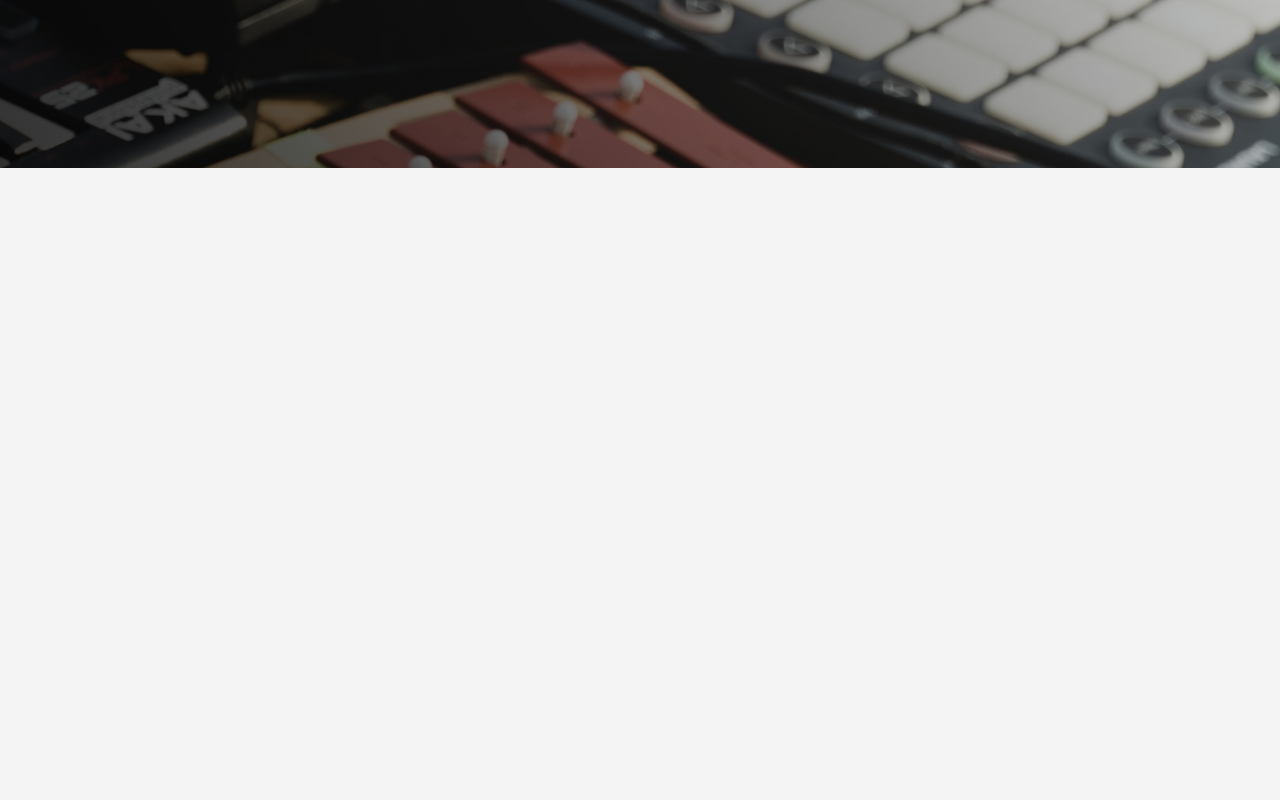
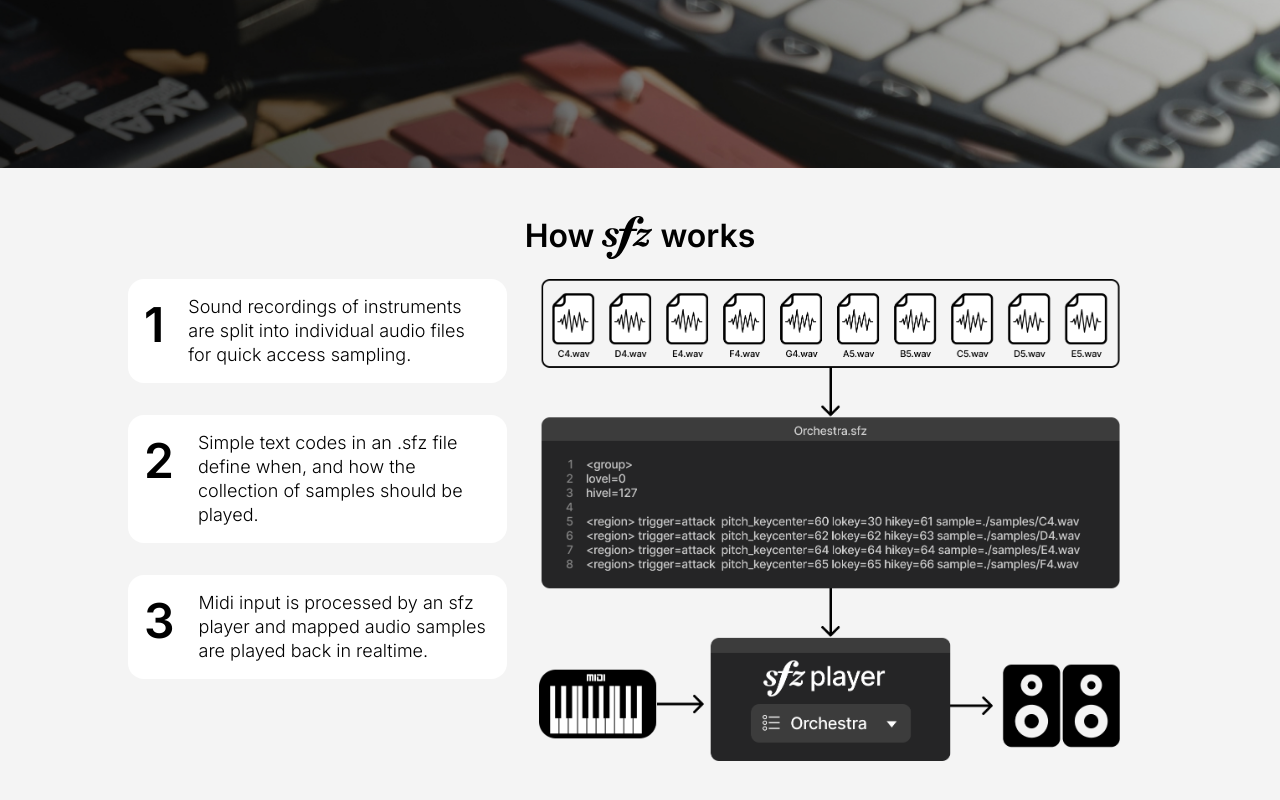
Before and after one commit to kmturley/sfz-website, a Next.js app: page / in a window 1280 px wide. Shown: the part 598-1398 px from the top of the page. Before the commit the page ends 800 px from the top, so only its background shows below. Built offline with nearby package versions, Linux system fonts and the light colour scheme.

Commit message:
How it works section

```diff
--- /dev/null
+++ b/components/banner.tsx
@@ -0,0 +1,24 @@
+import styles from '../styles/components/banner.module.css';
+import { GetBasePath } from '../lib/path';
+
+const Banner = () => (
+  <section className={styles.section}>
+    <div className={styles.container}>
+    <img
+        className={styles.image}
+        src={`${GetBasePath()}/images/digital-instruments-mobile.jpg`}
+        alt="Digital instruments"
+        loading="lazy"
+      />
+      <p>
+        <img
+        className={styles.sfzLogo}
+        src={`${GetBasePath()}/images/sfz-logo.svg`}
+        alt="sfz"
+        loading="lazy"
+        /> is a free and open format to create musical instruments from sound recordings</p>
+    </div>
+  </section>
+);
+
+export default Banner;
--- /dev/null
+++ b/components/how-it-works.tsx
@@ -0,0 +1,41 @@
+import styles from '../styles/components/how-it-works.module.css';
+import { GetBasePath } from '../lib/path';
+
+const HowItWorks = () => (
+  <section className={styles.section}>
+    <div className={styles.container}>
+      <h3>How <img
+        className={styles.logo}
+        src={`${GetBasePath()}/images/sfz-logo.svg`}
+        alt="sfz"
+        loading="lazy"
+        /> works</h3>
+      <div className={styles.table}>
+        <div className={styles.column}>
+          <div className={styles.panel}>
+            <span className={styles.number}>1</span>
+            <p className={styles.description}>Sound recordings of instruments are split into individual audio files for quick access sampling.</p>
+          </div>
+          <div className={styles.panel}>
+            <span className={styles.number}>2</span>
+            <p className={styles.description}>Simple text codes in an .sfz file define when, and how the collection of samples should be played.</p>
+          </div>
+          <div className={styles.panel}>
+            <span className={styles.number}>3</span>
+            <p className={styles.description}>Midi input is processed by an sfz player and mapped audio samples are played back in realtime.</p>
+          </div>
+        </div>
+        <div className={styles.column}>
+          <img
+            className={styles.diagram}
+            src={`${GetBasePath()}/images/diagram.png`}
+            alt="How it works diagram"
+            loading="lazy"
+            />
+        </div>
+      </div>
+    </div>
+  </section>
+);
+
+export default HowItWorks;
--- a/components/layout.tsx
+++ b/components/layout.tsx
@@ -19,7 +19,7 @@ const Layout = ({ children }: LayoutProps) => (
       <meta name="og:title" content={siteTitle} />
       <meta name="twitter:card" content="summary_large_image" />
       <link
-        href="https://fonts.googleapis.com/css2?family=Inter:wght@400;500;600&amp;display=swap"
+        href="https://fonts.googleapis.com/css2?family=Inter:wght@300;400;500;600&amp;display=swap"
         rel="stylesheet"
       ></link>
       <link rel="apple-touch-icon" sizes="180x180" href={`${GetBasePath()}/icons/apple-touch-icon.png`} />
--- a/pages/index.tsx
+++ b/pages/index.tsx
@@ -2,29 +2,16 @@ import Head from 'next/head';
 import Layout, { siteTitle } from '../components/layout';
 import styles from '../styles/index.module.css';
 import { GetBasePath } from '../lib/path';
+import HowItWorks from '../components/how-it-works';
+import Banner from '../components/banner';
 
 const Home = () => (
   <Layout>
     <Head>
       <title>{siteTitle}</title>
     </Head>
-    <section className={`${styles.section} ${styles.sectionInstruments}`}>
-      <div className={`${styles.container} ${styles.containerInstruments}`}>
-      <img
-          className={styles.sectionImage}
-          src={`${GetBasePath()}/images/digital-instruments-mobile.jpg`}
-          alt="Digital instruments"
-          loading="lazy"
-        />
-        <p>
-          <img
-          className={styles.sfzLogo}
-          src={`${GetBasePath()}/images/sfz-logo.svg`}
-          alt="sfz"
-          loading="lazy"
-          /> is a free and open format to create musical instruments from sound recordings</p>
-      </div>
-    </section>
+    <Banner></Banner>
+    <HowItWorks></HowItWorks>
   </Layout>
 );
 
--- /dev/null
+++ b/styles/components/banner.module.css
@@ -0,0 +1,57 @@
+.section {
+  background-color: #272525;
+  background-position: center;
+  background-size: cover;
+  padding: 1.5rem;
+  scroll-snap-align: start;
+}
+
+.container {
+  margin: 0 auto;
+  max-width: 40rem;
+  text-align: center;
+}
+
+.image {
+  margin-bottom: 1rem;
+  max-width: 100%;
+}
+
+.sfzLogo {
+  text-align: center;
+  vertical-align: text-top;
+  width: 52px;
+}
+
+.section p {
+  color: #fff;
+  font-size: 2rem;
+  font-weight: 600;
+}
+
+@media (min-width: 48rem) {
+
+  .section {
+    background-image: url(../../public/images/digital-instruments.jpg);
+  }
+
+  .image {
+    display: none;
+  }
+
+  .section {
+    padding-bottom: 15rem;
+    padding-top: 15rem;
+  }
+
+  .section p {
+    font-size: 3rem;
+    line-height: 3.5rem;
+    letter-spacing: -2px;
+  }
+
+  .section .sfzLogo {
+    width: 73px;
+  }
+
+}
--- /dev/null
+++ b/styles/components/how-it-works.module.css
@@ -0,0 +1,51 @@
+.section {
+  background-color: #f4f4f4;
+  background-position: center;
+  background-size: cover;
+  padding: 3rem 1.5rem;
+  scroll-snap-align: start;
+}
+
+.container {
+  margin: 0 auto;
+  max-width: 64rem;
+  text-align: center;
+}
+
+.logo {
+  filter: invert(100%);
+  vertical-align: text-top;
+  width: 50px;
+}
+
+.diagram {
+  max-width: 100%;
+}
+
+.panel {
+  background-color: #fff;
+  border-radius: 1rem;
+  display: flex;
+  margin-bottom: 2rem;
+  padding: 1rem;
+  text-align: left;
+}
+
+.number {
+  font-size: 3rem;
+  font-weight: 600;
+  margin-right: 1.5rem;
+}
+
+.description {
+  margin-bottom: 0;
+}
+
+@media (min-width: 48rem) {
+  .table {
+    display: flex;
+  }
+  .column {
+    margin-right: 2rem;
+  }
+}
--- a/styles/globals.css
+++ b/styles/globals.css
@@ -17,16 +17,24 @@ h1,
 h2,
 h3,
 h4,
+h5 {
+  font-weight: 600;
+}
+
+h1,
+h2,
+h3,
+h4,
 h5,
 p {
-  font-weight: 300;
   line-height: 1.15em;
   margin: 0 0 1.25rem 0;
 }
 
 p {
   font-size: 18px;
-  line-height: 1.5em;
+  font-weight: 300;
+  line-height: 1.5rem;
 }
 
 h1 {
--- a/styles/index.module.css
+++ /dev/null
@@ -1,80 +0,0 @@
-.section {
-  background-position: center;
-  background-size: cover;
-  padding: 1.5rem;
-  scroll-snap-align: start;
-}
-
-.sectionImage {
-  margin-bottom: 1rem;
-  max-width: 100%;
-}
-
-.container {
-  margin: 0 auto;
-  max-width: 1024px;
-}
-
-.innerCol iframe {
-  max-width: 100%;
-}
-
-.sectionInstruments {
-  background-color: #272525;
-}
-
-.sectionInstruments .sfzLogo {
-  text-align: center;
-  vertical-align: bottom;
-  width: 52px;
-}
-
-.sectionInstruments p {
-  color: #fff;
-  font-size: 2rem;
-  font-weight: 600;
-}
-
-.containerInstruments {
-  max-width: 40rem;
-  text-align: center;
-}
-
-@media (min-width: 48rem) {
-  .containerCols {
-    display: flex;
-    justify-content: space-between;
-  }
-
-  .section {
-    padding-bottom: 15rem;
-    padding-top: 15rem;
-  }
-
-  .inner {
-    max-width: 360px;
-  }
-
-  .innerCol {
-    max-width: none;
-  }
-
-  .sectionInstruments {
-    background-image: url(../public/images/digital-instruments.jpg);
-  }
-
-  .sectionImage {
-    display: none;
-  }
-
-  .sectionInstruments p {
-    font-size: 3rem;
-    line-height: 3.5rem;
-    letter-spacing: -2px;
-  }
-
-  .sectionInstruments .sfzLogo {
-    width: 73px;
-  }
-
-}
```
Also changed, not shown: public/images/diagram.png (added).
